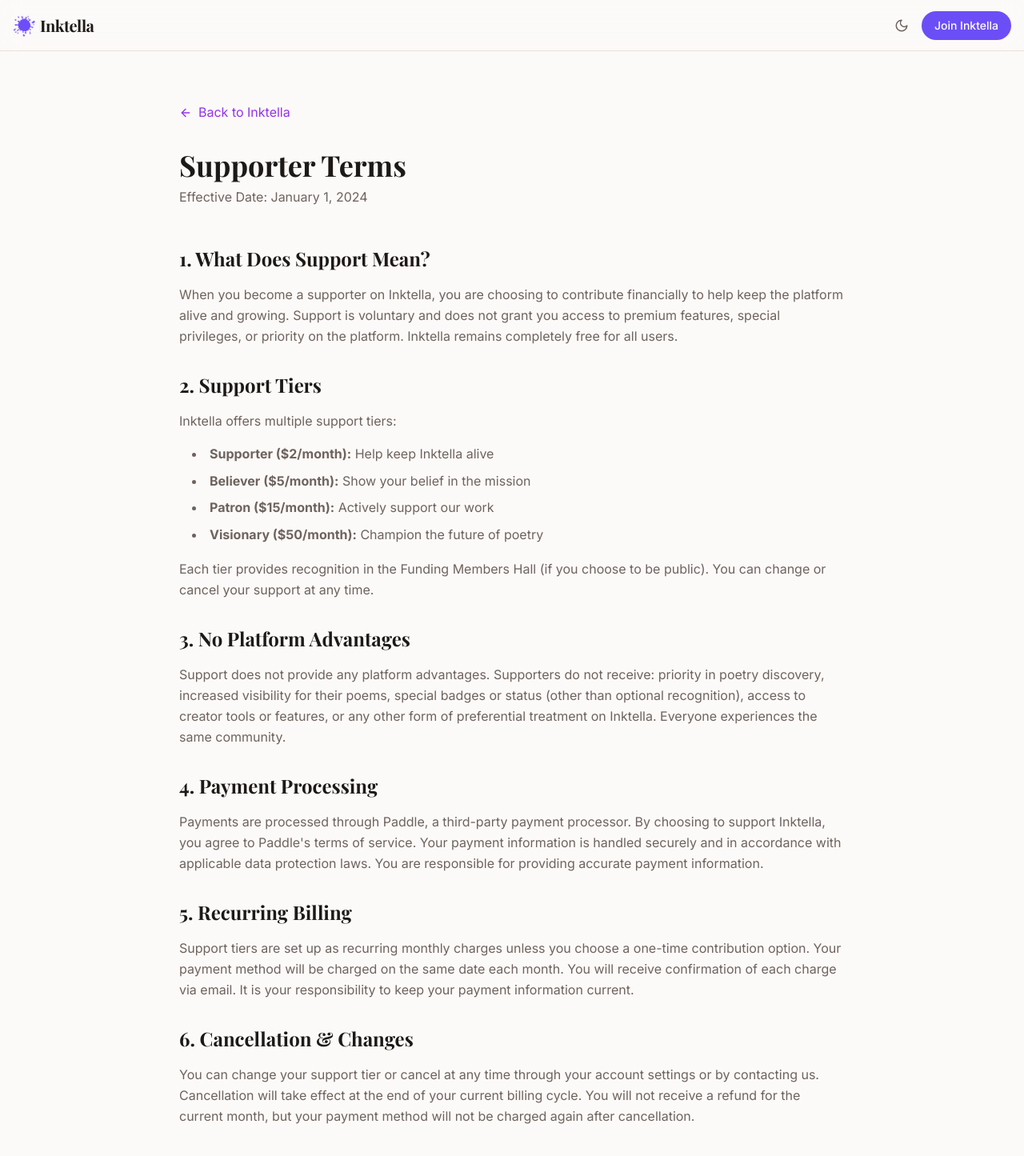
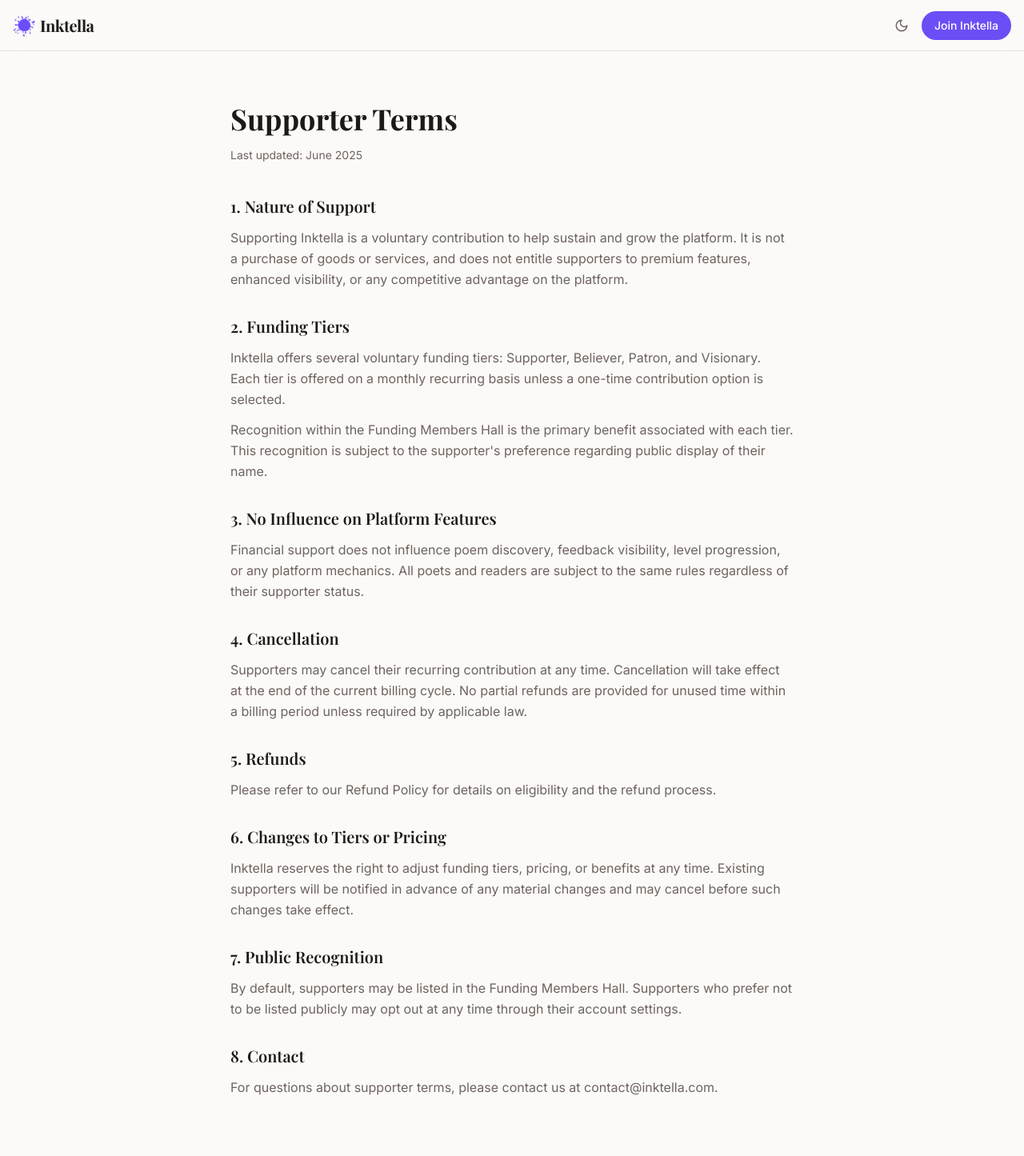
Before and after one commit to De2002/Inktella-9b0li3, a React (Vite) app: page /supporter-terms in a window 1280 px wide. Shown: the top 1445 px of the page at 80% size. Built offline with nearby package versions, Linux system fonts and the light colour scheme; a web font is replaced by a local one.

Commit message:
Create missing SupporterTermsPage

```diff
--- a/src/pages/SupporterTermsPage.tsx
+++ b/src/pages/SupporterTermsPage.tsx
@@ -1,114 +1,77 @@
-import { Link } from 'react-router-dom';
-import { ArrowLeft } from 'lucide-react';
-
 export default function SupporterTermsPage() {
   return (
     <div className="min-h-screen bg-background">
-      <div className="max-w-4xl mx-auto px-4 sm:px-6 lg:px-8 py-12 sm:py-16">
-        {/* Back Button */}
-        <Link to="/" className="inline-flex items-center gap-2 text-purple-600 dark:text-purple-400 hover:text-purple-700 dark:hover:text-purple-300 transition-colors mb-8">
-          <ArrowLeft className="w-4 h-4" />
-          Back to Inktella
-        </Link>
+      <div className="max-w-3xl mx-auto px-4 sm:px-6 lg:px-8 py-12 sm:py-16">
+        <h1 className="text-3xl sm:text-4xl font-bold text-foreground mb-4">Supporter Terms</h1>
+        <p className="text-foreground-secondary text-sm mb-10">Last updated: June 2025</p>
 
-        {/* Header */}
-        <div className="mb-12">
-          <h1 className="text-3xl sm:text-4xl font-bold text-foreground mb-2">Supporter Terms</h1>
-          <p className="text-foreground-secondary">Effective Date: January 1, 2024</p>
-        </div>
-
-        {/* Content */}
-        <div className="prose prose-invert max-w-none space-y-8">
+        <div className="space-y-8 text-foreground-secondary leading-relaxed">
           <section>
-            <h2 className="text-2xl font-bold text-foreground mb-4">1. What Does Support Mean?</h2>
-            <p className="text-foreground-secondary leading-relaxed">
-              When you become a supporter on Inktella, you are choosing to contribute financially to help keep the platform alive and growing. Support is voluntary and does not grant you access to premium features, special privileges, or priority on the platform. Inktella remains completely free for all users.
+            <h2 className="text-xl font-semibold text-foreground mb-3">1. Nature of Support</h2>
+            <p>
+              Supporting Inktella is a voluntary contribution to help sustain and grow the platform. It is not a purchase of goods or services,
+              and does not entitle supporters to premium features, enhanced visibility, or any competitive advantage on the platform.
             </p>
           </section>
 
           <section>
-            <h2 className="text-2xl font-bold text-foreground mb-4">2. Support Tiers</h2>
-            <p className="text-foreground-secondary leading-relaxed mb-4">
-              Inktella offers multiple support tiers:
+            <h2 className="text-xl font-semibold text-foreground mb-3">2. Funding Tiers</h2>
+            <p className="mb-3">
+              Inktella offers several voluntary funding tiers: Supporter, Believer, Patron, and Visionary. Each tier is offered on a monthly
+              recurring basis unless a one-time contribution option is selected.
             </p>
-            <ul className="list-disc list-inside text-foreground-secondary space-y-2 ml-4">
-              <li><strong>Supporter ($2/month):</strong> Help keep Inktella alive</li>
-              <li><strong>Believer ($5/month):</strong> Show your belief in the mission</li>
-              <li><strong>Patron ($15/month):</strong> Actively support our work</li>
-              <li><strong>Visionary ($50/month):</strong> Champion the future of poetry</li>
-            </ul>
-            <p className="text-foreground-secondary leading-relaxed mt-4">
-              Each tier provides recognition in the Funding Members Hall (if you choose to be public). You can change or cancel your support at any time.
+            <p>
+              Recognition within the Funding Members Hall is the primary benefit associated with each tier. This recognition is subject to
+              the supporter's preference regarding public display of their name.
             </p>
           </section>
 
           <section>
-            <h2 className="text-2xl font-bold text-foreground mb-4">3. No Platform Advantages</h2>
-            <p className="text-foreground-secondary leading-relaxed">
-              Support does not provide any platform advantages. Supporters do not receive: priority in poetry discovery, increased visibility for their poems, special badges or status (other than optional recognition), access to creator tools or features, or any other form of preferential treatment on Inktella. Everyone experiences the same community.
+            <h2 className="text-xl font-semibold text-foreground mb-3">3. No Influence on Platform Features</h2>
+            <p>
+              Financial support does not influence poem discovery, feedback visibility, level progression, or any platform mechanics.
+              All poets and readers are subject to the same rules regardless of their supporter status.
             </p>
           </section>
 
           <section>
-            <h2 className="text-2xl font-bold text-foreground mb-4">4. Payment Processing</h2>
-            <p className="text-foreground-secondary leading-relaxed">
-              Payments are processed through Paddle, a third-party payment processor. By choosing to support Inktella, you agree to Paddle's terms of service. Your payment information is handled securely and in accordance with applicable data protection laws. You are responsible for providing accurate payment information.
+            <h2 className="text-xl font-semibold text-foreground mb-3">4. Cancellation</h2>
+            <p>
+              Supporters may cancel their recurring contribution at any time. Cancellation will take effect at the end of the current billing
+              cycle. No partial refunds are provided for unused time within a billing period unless required by applicable law.
             </p>
           </section>
 
           <section>
-            <h2 className="text-2xl font-bold text-foreground mb-4">5. Recurring Billing</h2>
-            <p className="text-foreground-secondary leading-relaxed">
-              Support tiers are set up as recurring monthly charges unless you choose a one-time contribution option. Your payment method will be charged on the same date each month. You will receive confirmation of each charge via email. It is your responsibility to keep your payment information current.
+            <h2 className="text-xl font-semibold text-foreground mb-3">5. Refunds</h2>
+            <p>
+              Please refer to our <a href="/refund-policy" className="text-brand hover:underline">Refund Policy</a> for details on
+              eligibility and the refund process.
             </p>
           </section>
 
           <section>
-            <h2 className="text-2xl font-bold text-foreground mb-4">6. Cancellation & Changes</h2>
-            <p className="text-foreground-secondary leading-relaxed">
-              You can change your support tier or cancel at any time through your account settings or by contacting us. Cancellation will take effect at the end of your current billing cycle. You will not receive a refund for the current month, but your payment method will not be charged again after cancellation.
+            <h2 className="text-xl font-semibold text-foreground mb-3">6. Changes to Tiers or Pricing</h2>
+            <p>
+              Inktella reserves the right to adjust funding tiers, pricing, or benefits at any time. Existing supporters will be notified
+              in advance of any material changes and may cancel before such changes take effect.
             </p>
           </section>
 
           <section>
-            <h2 className="text-2xl font-bold text-foreground mb-4">7. Public Recognition</h2>
-            <p className="text-foreground-secondary leading-relaxed">
-              Supporters are listed in the Inktella Funding Members Hall. You have the option to choose whether your name and tier are displayed publicly. You can update this preference at any time in your account settings.
+            <h2 className="text-xl font-semibold text-foreground mb-3">7. Public Recognition</h2>
+            <p>
+              By default, supporters may be listed in the Funding Members Hall. Supporters who prefer not to be listed publicly may opt out
+              at any time through their account settings.
             </p>
           </section>
 
           <section>
-            <h2 className="text-2xl font-bold text-foreground mb-4">8. How Support Is Used</h2>
-            <p className="text-foreground-secondary leading-relaxed">
-              Your support helps fund: Platform hosting and server maintenance, Development of new features and improvements, Tools for poets and readers, Community moderation and safety, Making Inktella accessible to everyone worldwide. We publish transparency reports regularly to show how supporter contributions are used.
+            <h2 className="text-xl font-semibold text-foreground mb-3">8. Contact</h2>
+            <p>
+              For questions about supporter terms, please contact us at{' '}
+              <a href="mailto:contact@inktella.com" className="text-brand hover:underline">contact@inktella.com</a>.
             </p>
-          </section>
-
-          <section>
-            <h2 className="text-2xl font-bold text-foreground mb-4">9. Account Termination</h2>
-            <p className="text-foreground-secondary leading-relaxed">
-              If your Inktella account is terminated due to violation of our Terms of Service, your support will also be cancelled. Any remaining balance will be handled according to our refund policy. Inktella reserves the right to refuse or cancel support from any user for any reason.
-            </p>
-          </section>
-
-          <section>
-            <h2 className="text-2xl font-bold text-foreground mb-4">10. Acknowledgment</h2>
-            <p className="text-foreground-secondary leading-relaxed">
-              By becoming a supporter, you acknowledge that you have read and understand these terms, that support is optional and does not provide platform advantages, and that you are not purchasing premium access or features. Your support is a contribution to a mission you believe in.
-            </p>
-          </section>
-
-          <section className="bg-surface border border-border rounded-lg p-6">
-            <h2 className="text-lg font-bold text-foreground mb-4">Questions About Support?</h2>
-            <p className="text-foreground-secondary mb-4">
-              If you have questions about supporting Inktella, please reach out to us.
-            </p>
-            <a
-              href="mailto:poetry@inktella.cyou"
-              className="inline-flex items-center gap-2 px-4 py-2 bg-purple-600 hover:bg-purple-700 text-white font-semibold rounded-lg transition-colors"
-            >
-              Contact Support
-            </a>
           </section>
         </div>
       </div>
```
